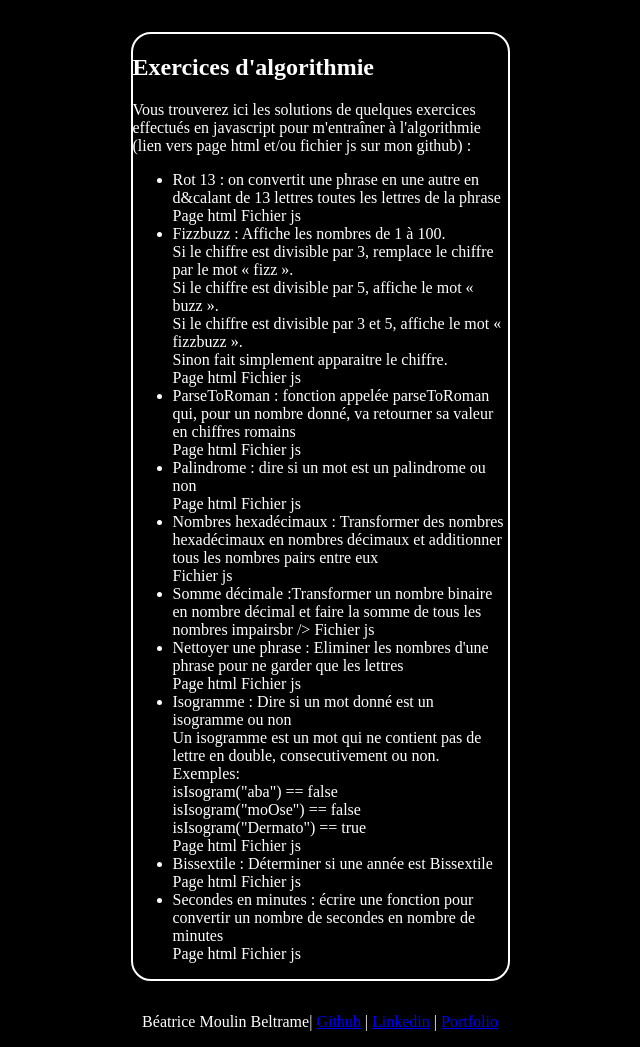
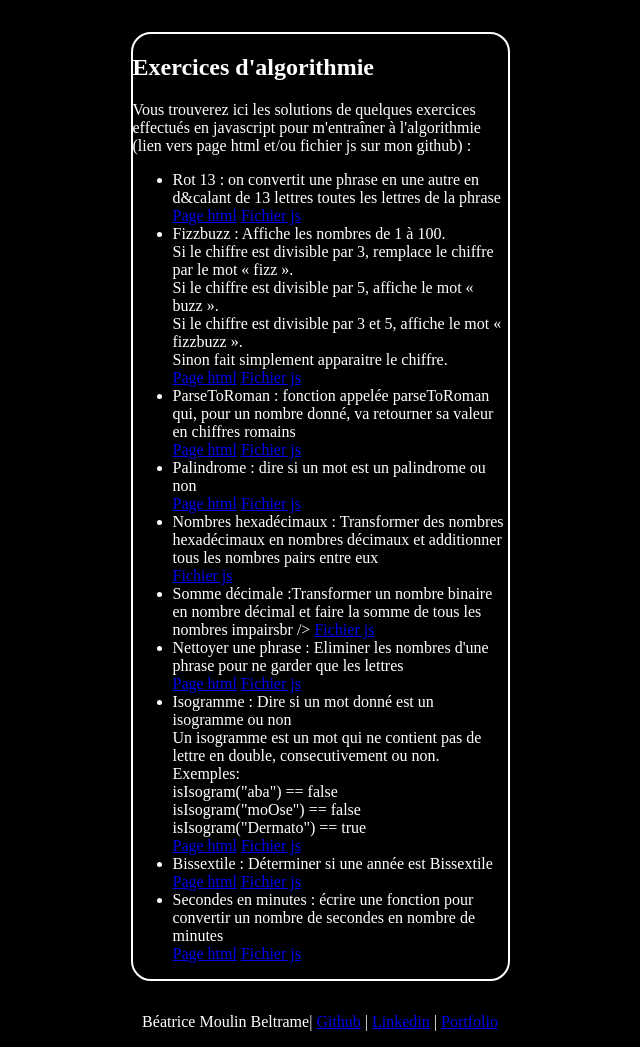
Before and after one commit to bea14/Algorithmie, a plain HTML site: page index.html in a window 1280 px wide. Shown: the whole page, without its empty margins (320-960 px from the left). Drawn offline with Linux system fonts and the light colour scheme.

Commit message:
Update index.html

```diff
--- a/index.html
+++ b/index.html
@@ -16,8 +16,8 @@
                 <ul>
                     <li>
                         <span class="bold">Rot 13</span> : on convertit une phrase en une autre en d&calant de 13 lettres toutes les lettres de la phrase<br />
-                        Page html
-                        Fichier js
+                        <a href="https://bea14.github.io/Algorithmie/Rot13.html">Page html</a>
+                        <a href="https://github.com/bea14/Algorithmie">Fichier js</a>
                     </li>
                     <li>
                         <span class="bold">Fizzbuzz</span> : Affiche les nombres de 1 à 100. <br />
@@ -25,31 +25,31 @@
                         Si le chiffre est divisible par 5, affiche le mot « buzz ». <br />
                         Si le chiffre est divisible par 3 et 5, affiche le mot « fizzbuzz ». <br />
                         Sinon fait simplement apparaitre le chiffre.<br />
-                        Page html
-                        Fichier js
+                        <a href="https://bea14.github.io/Algorithmie/fizbuzz.html">Page html</a>
+                        <a href="https://github.com/bea14/Algorithmie">Fichier js</a>
                     </li>
                     <li>
                         <span class="bold">ParseToRoman</span> : fonction appelée parseToRoman qui, pour un nombre donné, va retourner sa valeur en chiffres romains<br />
-                        Page html
-                        Fichier js
+                        <a href="https://bea14.github.io/Algorithmie/ParseToRoman.html">Page html</a>
+                        <a href="https://github.com/bea14/Algorithmie">Fichier js</a>
                     </li>
                     <li>
                         <span class="bold">Palindrome</span> : dire si un mot est un palindrome ou non<br />
-                        Page html
-                        Fichier js
+                        <a href="https://bea14.github.io/Algorithmie/isPalindrome.html">Page html</a>
+                        <a href="https://github.com/bea14/Algorithmie">Fichier js</a>
                     </li>
                     <li>
                         <span class="bold">Nombres hexadécimaux</span> : Transformer des nombres hexadécimaux en nombres décimaux et additionner tous les nombres pairs entre eux<br />
-                        Fichier js
+                        <a href="https://github.com/bea14/Algorithmie">Fichier js</a>
                     </li>
                     <li>
                         <span class="bold">Somme décimale</span> :Transformer un nombre binaire en nombre décimal et faire la somme de tous les nombres impairsbr />
-                        Fichier js
+                        <a href="https://github.com/bea14/Algorithmie">Fichier js</a>
                     </li>
                     <li>
                         <span class="bold">Nettoyer une phrase</span> : Eliminer les nombres d'une phrase pour ne garder que les lettres<br />
-                        Page html
-                        Fichier js
+                        <a href="https://bea14.github.io/Algorithmie/includes.html">Page html</a>
+                        <a href="https://github.com/bea14/Algorithmie">Fichier js</a>
                     </li>
                     <li>
                         <span class="bold">Isogramme</span> : Dire si un mot donné est un isogramme ou non<br />
@@ -58,18 +58,18 @@
                         isIsogram("aba") == false<br />
                         isIsogram("moOse") == false<br />
                         isIsogram("Dermato") == true<br />
-                        Page html
-                        Fichier js
+                        <a href="https://bea14.github.io/Algorithmie/isIsogram.html">Page html</a>
+                        <a href="https://github.com/bea14/Algorithmie">Fichier js</a>
                     </li>
                     <li>
                         <span class="bold">Bissextile</span> : Déterminer si une année est Bissextile<br />
-                        Page html
-                        Fichier js
+                        <a href="https://bea14.github.io/Algorithmie/isBissextile.html">Page html</a>
+                        <a href="https://github.com/bea14/Algorithmie">Fichier js</a>
                     </li>
                     <li>
                         <span class="bold">Secondes en minutes</span> : écrire une fonction pour convertir un nombre de secondes en nombre de minutes<br />
-                        Page html
-                        Fichier js
+                        <a href="https://bea14.github.io/Algorithmie/SecondsToMinutes.html">Page html</a>
+                        <a href="https://github.com/bea14/Algorithmie/">Fichier js</a>
                     </li>
 
                 </ul>
```
